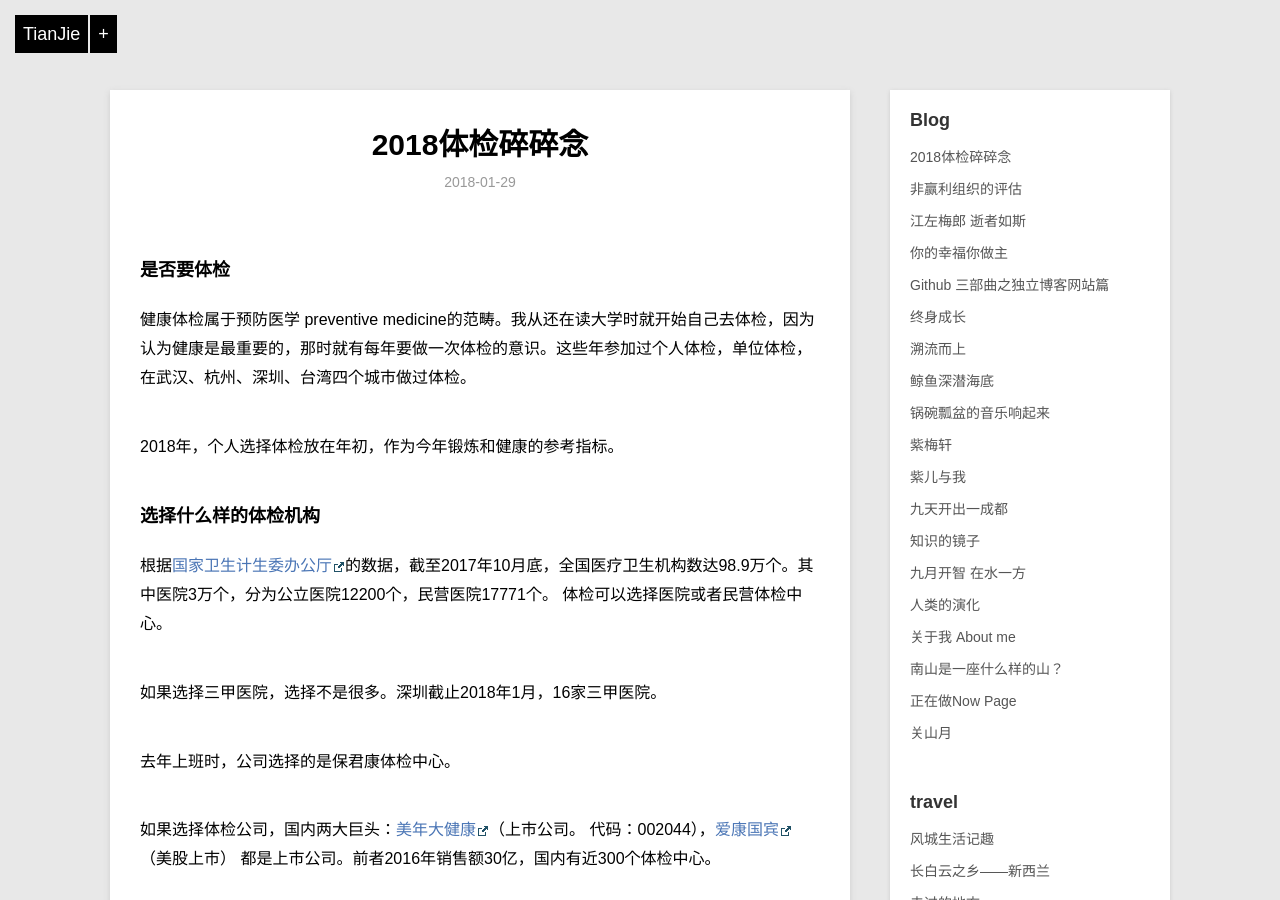
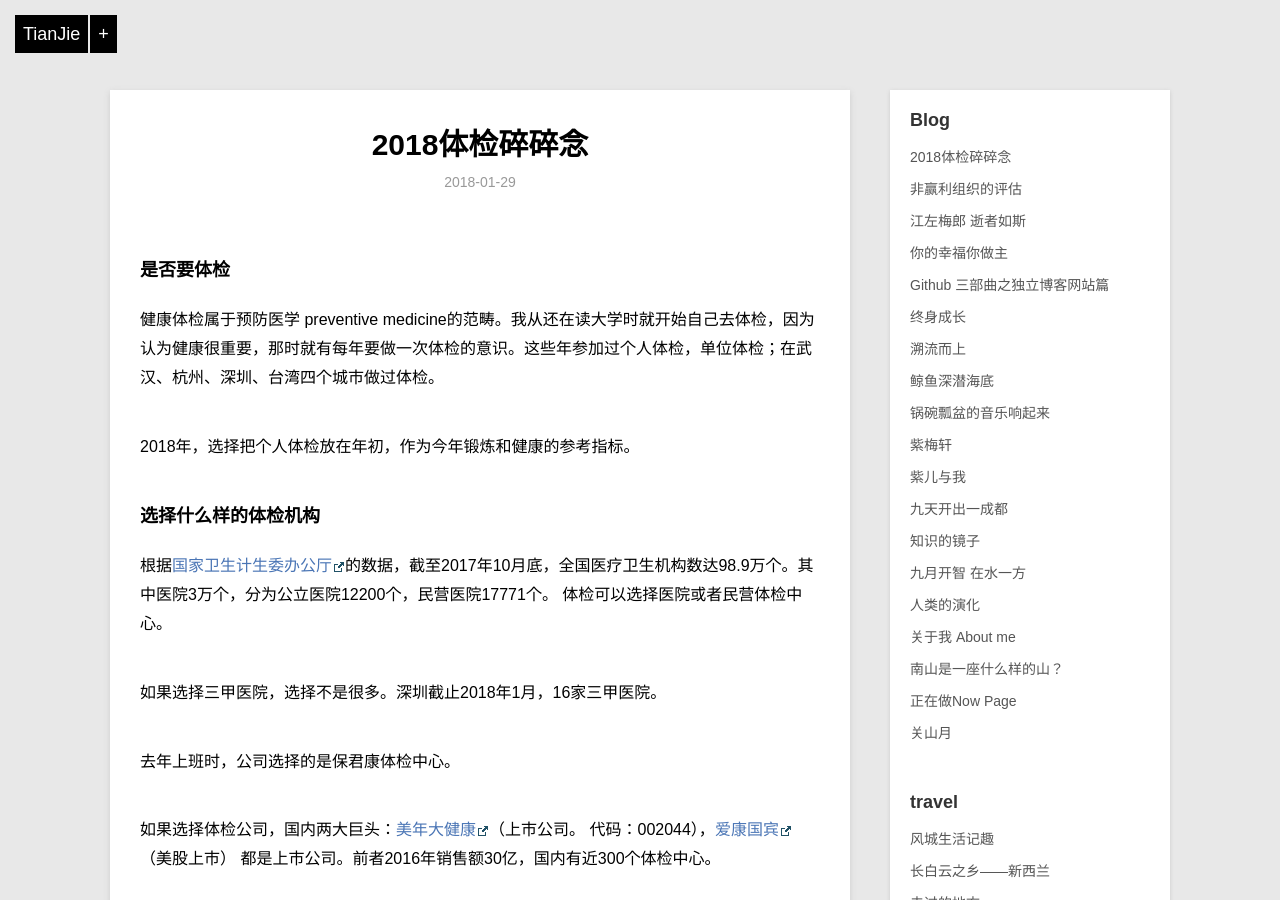
Before and after one commit to violettianjie/violettianjie.github.io, a Jekyll site: the page built from _posts/blog/2018-01-29-phyexam.md, in a window 1280 px wide and 900 px high. Built offline with Jekyll 4.4.1, drawn with Linux system fonts in a browser that asks for light colours.

Commit message:
Update 2018-01-29-phyexam.md

```diff
--- a/_posts/blog/2018-01-29-phyexam.md
+++ b/_posts/blog/2018-01-29-phyexam.md
@@ -8,9 +8,9 @@ category: blog
 
 ### 是否要体检
 
-健康体检属于预防医学 preventive medicine的范畴。我从还在读大学时就开始自己去体检，因为认为健康是最重要的，那时就有每年要做一次体检的意识。这些年参加过个人体检，单位体检，在武汉、杭州、深圳、台湾四个城市做过体检。
+健康体检属于预防医学 preventive medicine的范畴。我从还在读大学时就开始自己去体检，因为认为健康很重要，那时就有每年要做一次体检的意识。这些年参加过个人体检，单位体检；在武汉、杭州、深圳、台湾四个城市做过体检。
 
-2018年，个人选择体检放在年初，作为今年锻炼和健康的参考指标。
+2018年，选择把个人体检放在年初，作为今年锻炼和健康的参考指标。
 
 
 ### 选择什么样的体检机构
```
